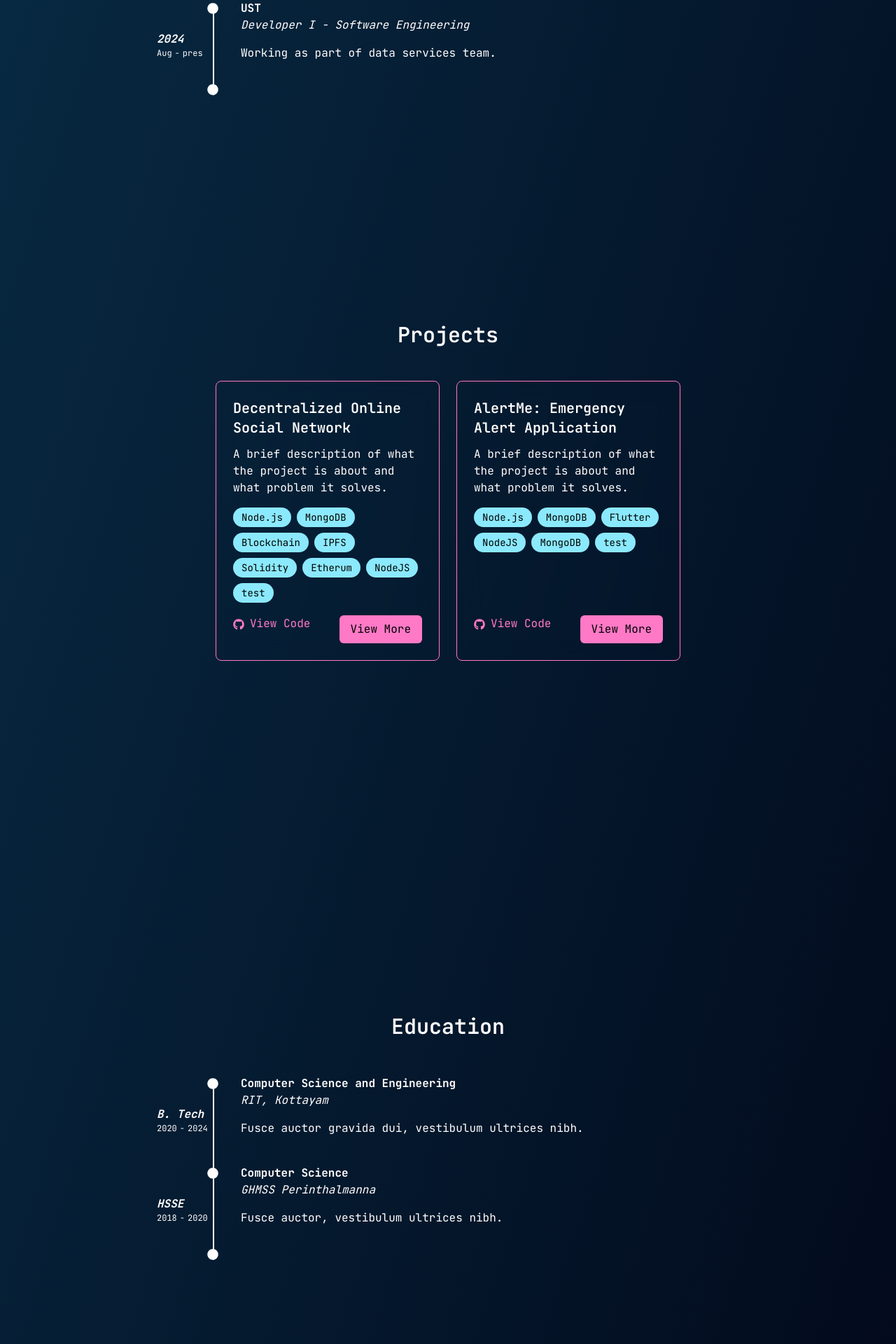
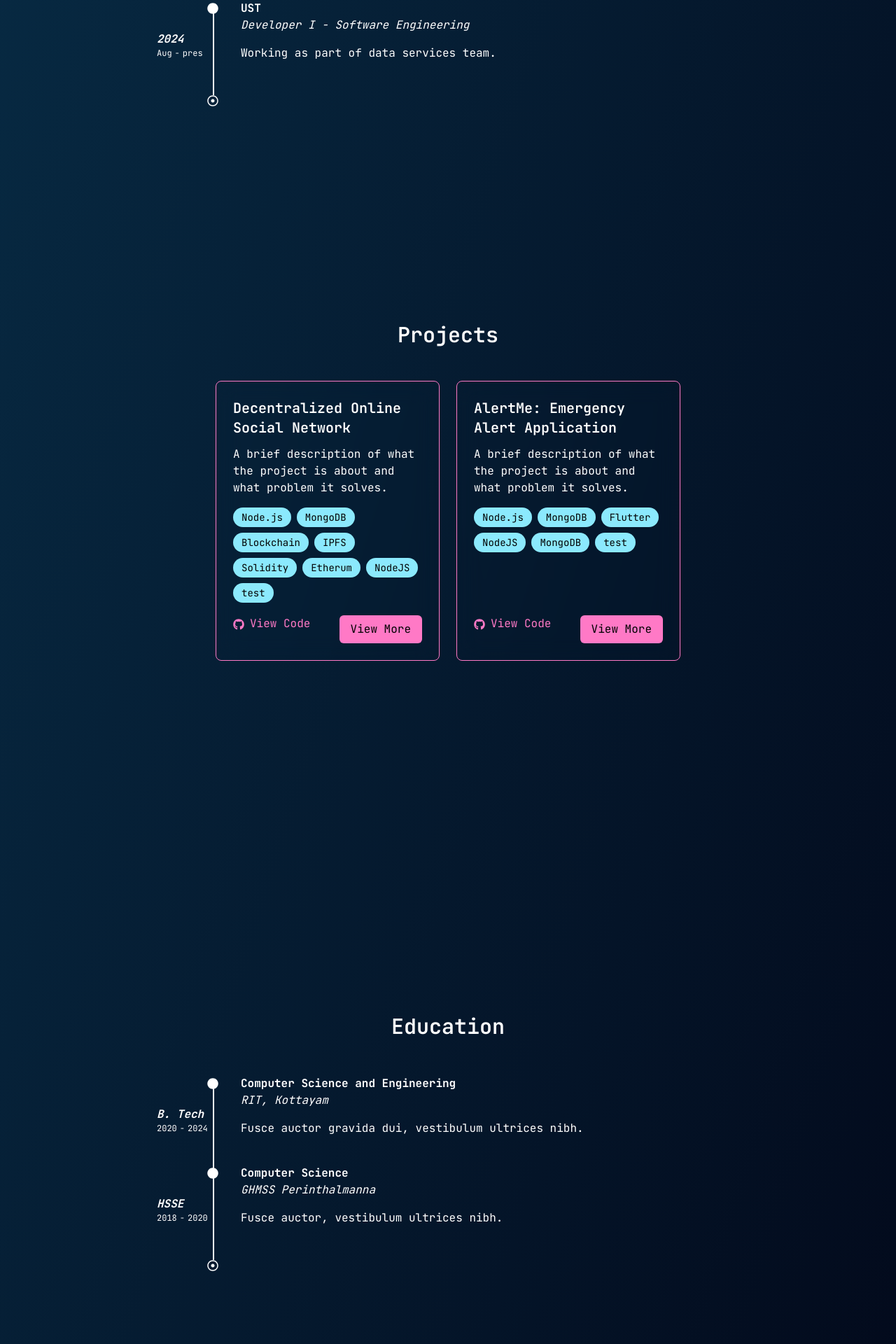
Before and after one commit to vskvj3/portfolio-nextjs, a Next.js app: page /about in a window 1280 px wide. Shown: the part 1220-3140 px from the top of the page at 70% size. Built offline with nearby package versions, Linux system fonts and the light colour scheme.

Commit message:
fix: mark beginning of time line [About Page]

```diff
--- a/src/components/about/education.js
+++ b/src/components/about/education.js
@@ -1,4 +1,4 @@
-import { FaGithub, FaLinkedin, FaTree, FaCircle } from "react-icons/fa";
+import { FaRegDotCircle , FaCircle } from "react-icons/fa";
 
 export default function AboutEducation({ allProjectsData }) {
     return (
@@ -53,7 +53,7 @@ export default function AboutEducation({ allProjectsData }) {
                         <div className="border-r-2 border-dracula-white absolute h-full left-1 md:left-20 top-2 z-10">
 
                             <FaCircle className="-top-1 -ml-2 absolute" />
-                            <FaCircle className="bottom-0 -ml-2 absolute" />
+                            <FaRegDotCircle className="bottom-0 -ml-2 -mb-4 absolute" />
                         </div>
 
                         <div className="ml-10">
--- a/src/components/about/experience.js
+++ b/src/components/about/experience.js
@@ -1,4 +1,4 @@
-import { FaGithub, FaLinkedin, FaTree, FaCircle } from "react-icons/fa";
+import { FaCircle, FaRegDotCircle } from "react-icons/fa";
 
 export default function AboutExperience({ allProjectsData }) {
     return (
@@ -26,7 +26,7 @@ export default function AboutExperience({ allProjectsData }) {
               <div className="border-r-2 border-dracula-white absolute h-full left-1 md:left-20 top-2 z-10">
 
                 <FaCircle className="-top-1 -ml-2 absolute" />
-                <FaCircle className="bottom-0 -ml-2 absolute" />
+                <FaRegDotCircle className="bottom-0 -ml-2 -mb-4 absolute" />
               </div>
 
               <div className="ml-10">
```
